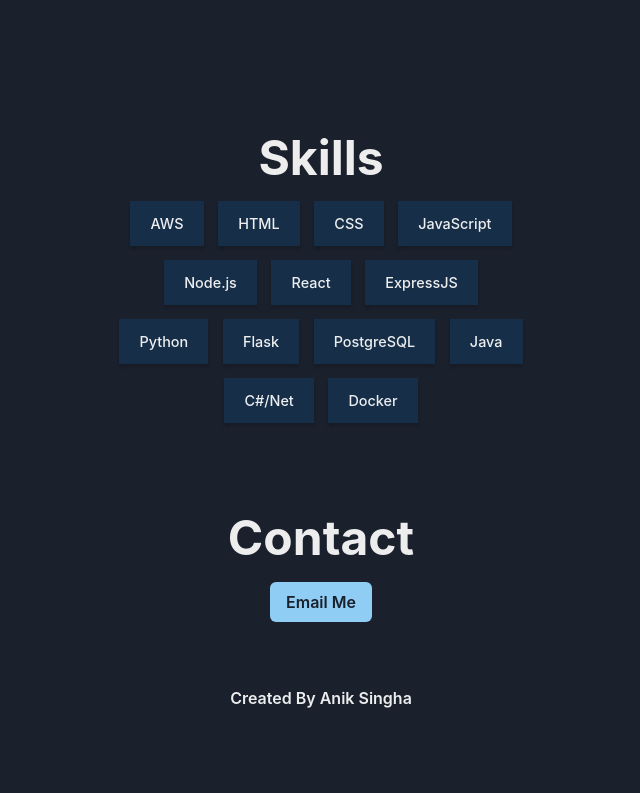
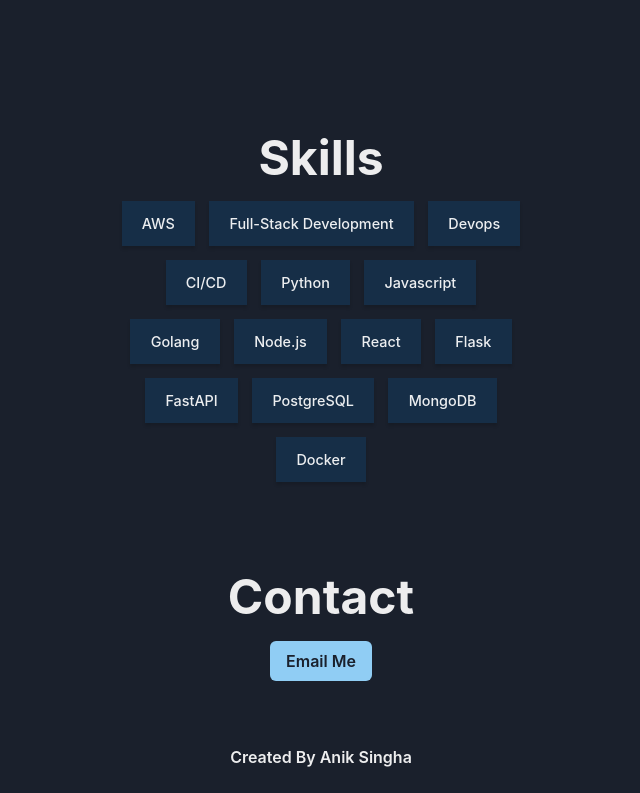
Before and after one commit to AnikSingha/webPortfolio, a React (Create React App) app: page / in a window 1280 px wide. Shown: the part 975-1768 px from the top of the page, without its empty margins (319-959 px from the left). Before the commit the page ends 1709 px from the top, so only its background shows below. Built offline with nearby package versions, Linux system fonts and the light colour scheme.

Commit message:
update skills

```diff
--- a/src/components/Skills.js
+++ b/src/components/Skills.js
@@ -11,37 +11,40 @@ export default function Skills() {
                 AWS
             </li>
             <li className='skills__list-item btn btn--plain'>
-                HTML
+                Full-Stack Development
             </li>
             <li className='skills__list-item btn btn--plain'>
-                CSS
+                Devops
             </li>
             <li className='skills__list-item btn btn--plain'>
-                JavaScript
-            </li
-            ><li className='skills__list-item btn btn--plain'>
+                CI/CD
+            </li>
+            <li className='skills__list-item btn btn--plain'>
+                Python
+            </li>
+            <li className='skills__list-item btn btn--plain'>
+                Javascript
+            </li>
+            <li className='skills__list-item btn btn--plain'>
+                Golang
+            </li>
+            <li className='skills__list-item btn btn--plain'>
                 Node.js
             </li>
             <li className='skills__list-item btn btn--plain'>
                 React
             </li>
             <li className='skills__list-item btn btn--plain'>
-                ExpressJS
+                Flask
             </li>
             <li className='skills__list-item btn btn--plain'>
-                Python
-            </li>
-            <li className='skills__list-item btn btn--plain'>
-                Flask
+                FastAPI
             </li>
             <li className='skills__list-item btn btn--plain'>
                 PostgreSQL
             </li>
             <li className='skills__list-item btn btn--plain'>
-                Java
-            </li>
-            <li className='skills__list-item btn btn--plain'>
-                C#/Net
+                MongoDB
             </li>
             <li className='skills__list-item btn btn--plain'>
                 Docker
```
